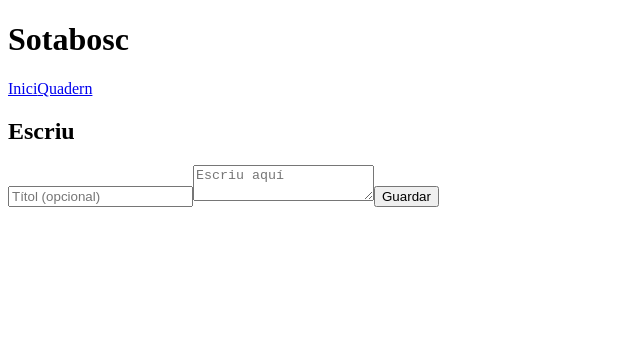
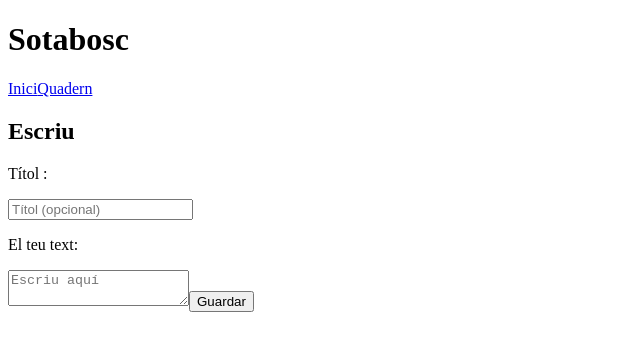
Before and after one commit to isahun/sotabosc_app, an Angular app: page /write in a window 1280 px wide. Shown: the top 350 px of the page, without its empty margins (0-640 px from the left). Built offline with nearby package versions, Linux system fonts and the light colour scheme.

Commit message:
feat: bind write form fields

```diff
--- a/src/app/features/write/write.html
+++ b/src/app/features/write/write.html
@@ -6,9 +6,9 @@
 }
 
 <h2>Escriu</h2>
-
-<input type="text" placeholder="Títol (opcional)" />
-
-<textarea placeholder="Escriu aquí"></textarea>
+<p>Títol : {{ title }}</p>
+<input type="text" placeholder="Títol (opcional)" [(ngModel)]="title" />
+<p>El teu text: {{ content }}</p>
+<textarea placeholder="Escriu aquí" [(ngModel)]="content"></textarea>
 
 <button class="save-btn">Guardar</button>
--- a/src/app/features/write/write.ts
+++ b/src/app/features/write/write.ts
@@ -2,10 +2,11 @@ import { Component, inject } from '@angular/core';
 import { ActivatedRoute } from '@angular/router';
 import { prompts } from '../../core/data/prompts';
 import { Prompt } from '../../core/models/prompt';
+import { FormsModule } from '@angular/forms';
 
 @Component({
   selector: 'app-write',
-  imports: [],
+  imports: [FormsModule],
   templateUrl: './write.html',
   styleUrl: './write.css',
 })
@@ -13,6 +14,8 @@ export class Write {
   private route = inject(ActivatedRoute);
 
   prompt?: Prompt;
+  title = '';
+  content = '';
 
   ngOnInit() {
     const promptId = this.route.snapshot.queryParamMap.get('promptId');
```
